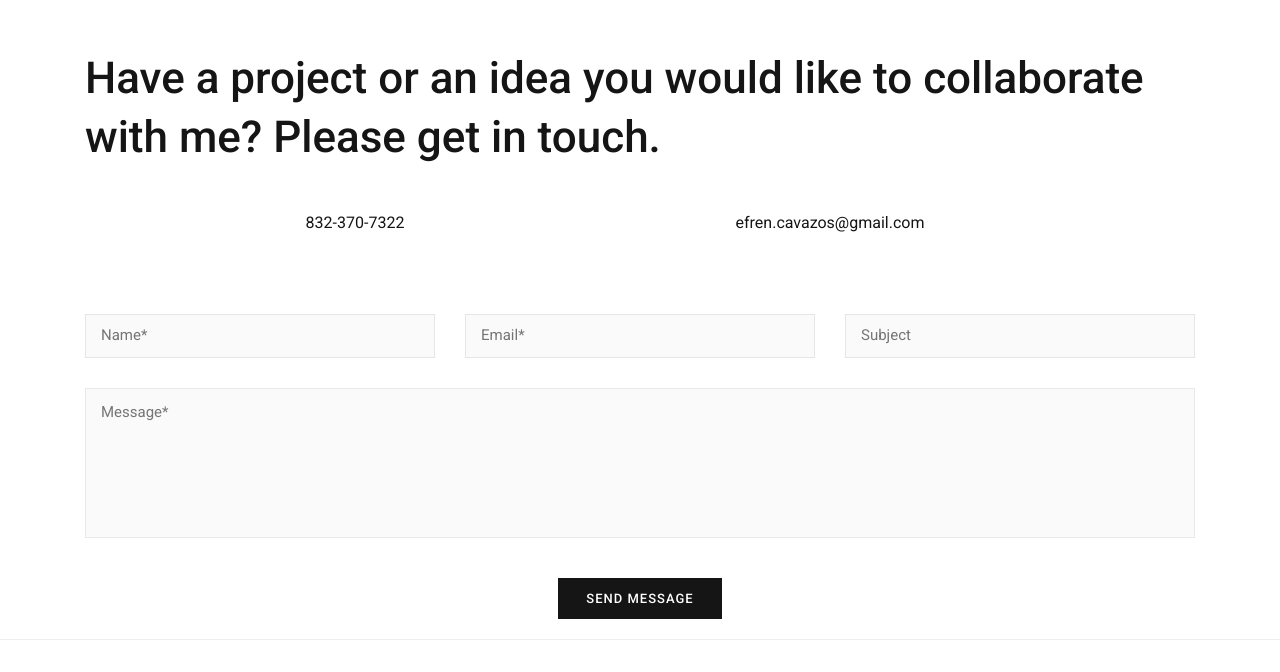
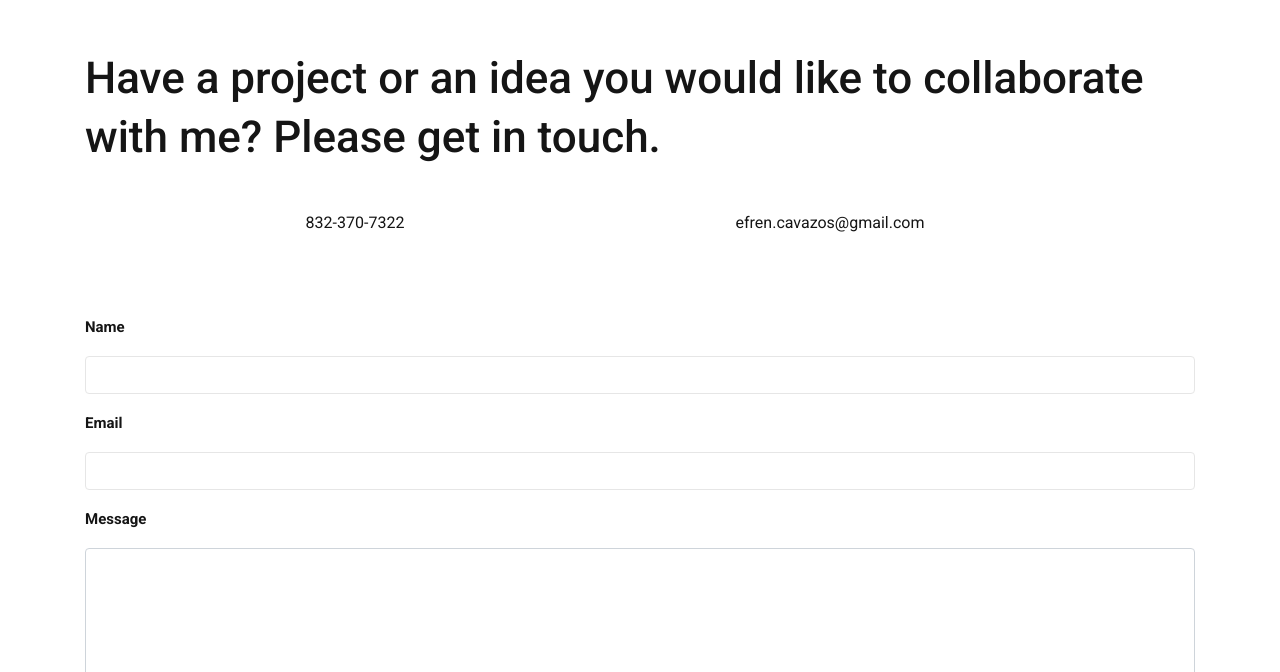
Before and after one commit to efrencav/efrencav2025, a plain HTML site: page contact/index.html in a window 1280 px wide. Shown: the part 133-805 px from the top of the page. Drawn offline with Linux system fonts and the light colour scheme.

Commit message:
Add files via upload

```diff
--- a/contact/index.html
+++ b/contact/index.html
@@ -117,81 +117,38 @@
                                     <div class="row m-t-40">
                                         <div class="col-sm-12">
                                             <div role="form" class="kraftcf">
-                                                <form id="contact-form"
-      name="Contact"
-      method="POST"
-      data-netlify="true"
-      netlify-honeypot="bot-field"
-      action="/thank-you"
-      class="kraftcf-form"
-      novalidate>
-
-  <!-- Netlify required hidden fields -->
-  <input type="hidden" name="form-name" value="Contact" />
-<p class="kraftcf-display-none">
-  <label>Don’t fill this out: <input name="bot-field" autocomplete="off" tabindex="-1" /></label>
+                                                <form name="contact" method="POST" action="/thank-you.html"
+                                                    data-netlify="true" data-netlify-honeypot="bot-field"
+                                                    accept-charset="UTF-8">
+                                                    <!-- Netlify needs this hidden form-name input -->
+                                                    <input type="hidden" name="form-name" value="contact">
+                                                    <!-- Honeypot to reduce spam -->
+                                                    <p style="position:absolute;left:-9999px;" aria-hidden="true">
+                                                        <label>Don’t fill this out if you’re human: <input
+                                                                name="bot-field"></label>
                                                     </p>
 
-
-  <div class="contact-form-main">
-    <div class="contact-form-fields-wrap clearfix">
-      <div class="contact-form-fields">
-        <span class="kraftcf-form-control-wrap name">
-          <input type="text" name="name" size="40"
-                 class="kraftcf-form-control kraftcf-text kraftcf-validates-as-required"
-                 aria-required="true" aria-invalid="false"
-                 placeholder="Name*" required>
-          <span role="alert" class="kraftcf-not-valid-tip">The field is required.</span>
-        </span>
+                                                    <div class="mb-3">
+                                                        <label for="name" class="form-label">Name</label>
+                                                        <input id="name" name="name" type="text" class="form-control"
+                                                            required>
                                                     </div>
 
-      <div class="contact-form-fields">
-        <span class="kraftcf-form-control-wrap email">
-          <input type="email" name="email" size="40"
-                 class="kraftcf-form-control kraftcf-text kraftcf-email kraftcf-validates-as-required kraftcf-validates-as-email"
-                 aria-required="true" aria-invalid="false"
-                 placeholder="Email*" required>
-          <span role="alert" class="kraftcf-not-valid-tip">The field is required.</span>
-          <span role="alert" class="kraftcf-not-valid-tip">The e-mail address entered is invalid.</span>
-        </span>
+                                                    <div class="mb-3">
+                                                        <label for="email" class="form-label">Email</label>
+                                                        <input id="email" name="email" type="email" class="form-control"
+                                                            required>
                                                     </div>
 
-      <div class="contact-form-fields">
-        <span class="kraftcf-form-control-wrap subject">
-          <input type="text" name="subject" size="40"
-                 class="kraftcf-form-control kraftcf-text"
-                 placeholder="Subject">
-        </span>
-      </div>
+                                                    <div class="mb-3">
+                                                        <label for="message" class="form-label">Message</label>
+                                                        <textarea id="message" name="message" rows="5"
+                                                            class="form-control" required></textarea>
                                                     </div>
 
-    <p>
-      <span class="kraftcf-form-control-wrap message">
-        <textarea name="message" cols="40" rows="10"
-                  class="kraftcf-form-control kraftcf-textarea kraftcf-validates-as-required"
-                  aria-required="true" aria-invalid="false"
-                  placeholder="Message*" required></textarea>
-        <span role="alert" class="kraftcf-not-valid-tip">The field is required.</span>
-      </span>
-    </p>
+                                                    <button type="submit" class="btn btn-primary">Send</button>
+                                                </form>
 
-    <!-- Optional: Netlify reCAPTCHA -->
-    <!-- <div data-netlify-recaptcha="true"></div> -->
-
-    <p>
-      <input type="submit" value="SEND MESSAGE"
-             class="kraftcf-form-control kraftcf-submit">
-    </p>
-  </div>
-
-  <!-- Optional client-side messages (static display only) -->
-  <div class="kraftcf-response-output kraftcf-display-none kraftcf-validation-errors" role="alert">
-    One or more fields have an error. Please check and try again.
-  </div>
-  <div class="kraftcf-response-output kraftcf-display-none kraftcf-mail-sent-ok" role="alert">
-    Thank you for your message. It has been sent.
-  </div>
-</form>
 
                                             </div>
                                         </div>
```
Lines whose indentation alone changed are shown as unchanged.
